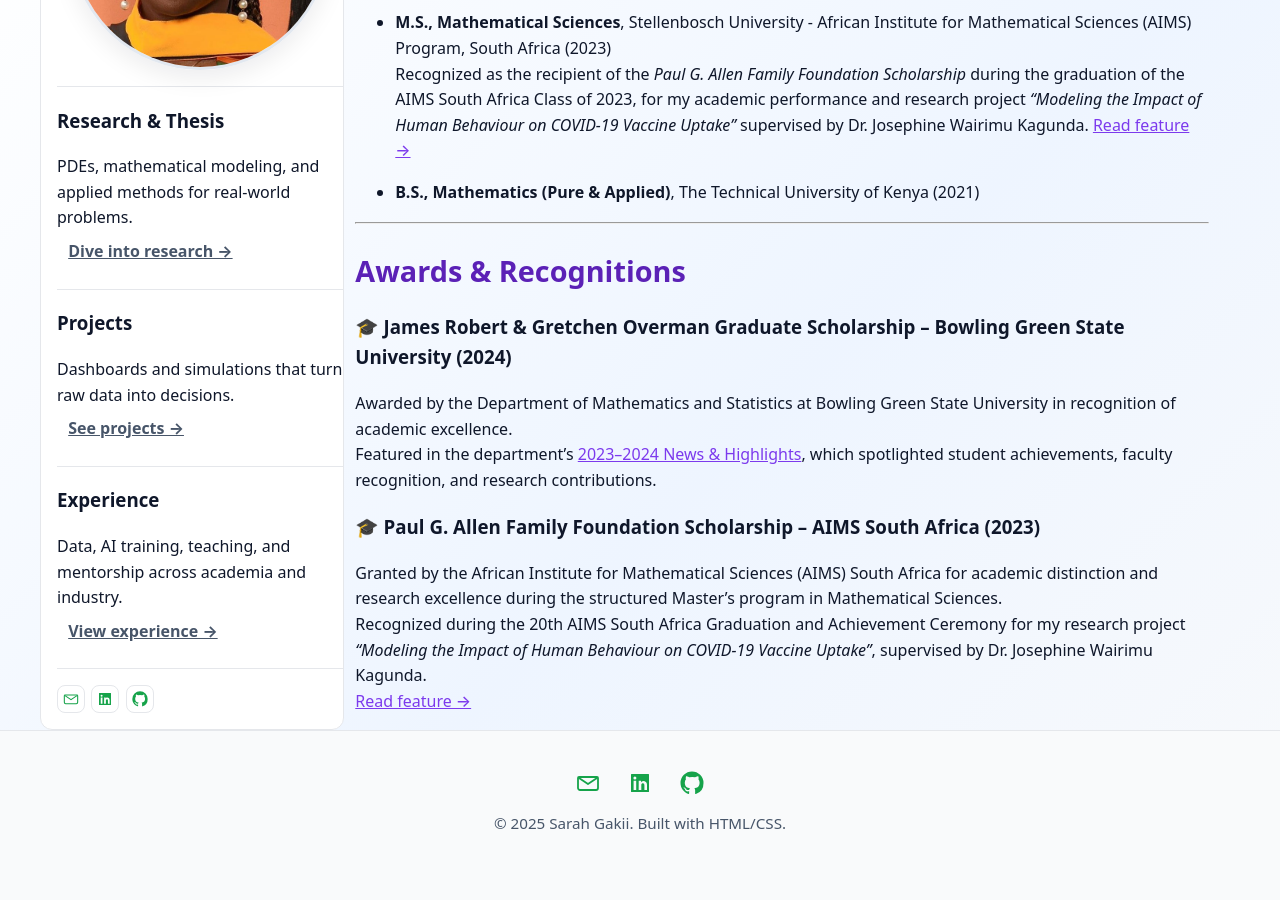
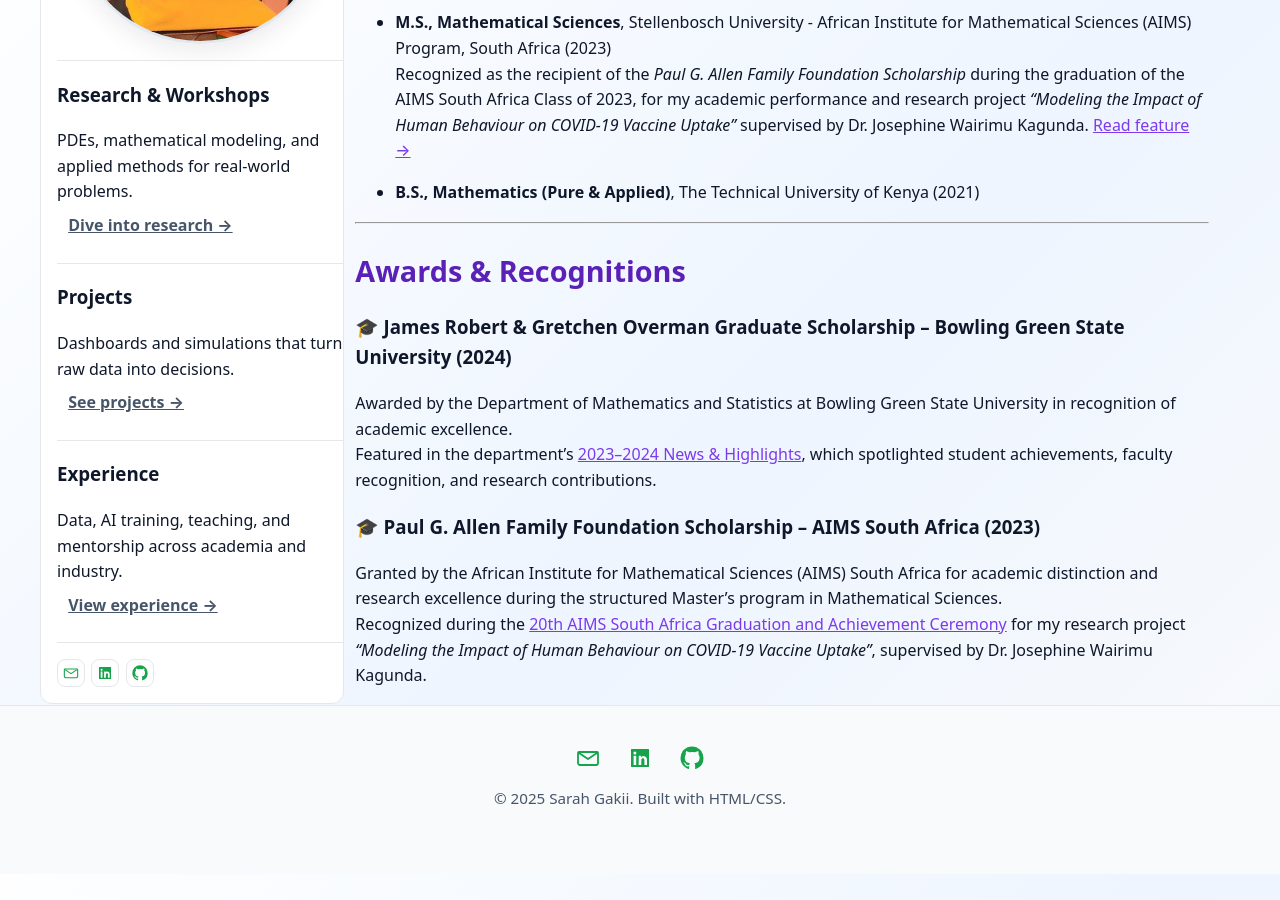
Before and after one commit to SARAH-GAKII/sarah-gakii.github.io, a Jekyll site: the page built from index.md, in a window 1280 px wide and 900 px high, scrolled down 1027 px. Built offline with Jekyll 4.4.1, drawn with Linux system fonts in a browser that asks for light colours.

Commit message:
Update headings and scholarship details in index.md

```diff
--- a/index.md
+++ b/index.md
@@ -14,7 +14,7 @@
     <hr style="border:none; border-top:1px solid #e5e7eb; margin:.75rem 0 1rem;">
 
     <!-- What I do (HTML headings + paragraphs = no markdown parsing needed) -->
-    <h3>Research &amp; Thesis</h3>
+    <h3>Research &amp; Workshops</h3>
     <p>PDEs, mathematical modeling, and applied methods for real-world problems.<br>
       <a href="{{ '/research' | relative_url }}"><strong>Dive into research →</strong></a>
     </p>
@@ -107,8 +107,8 @@
 
 ### 🎓 Paul G. Allen Family Foundation Scholarship – AIMS South Africa (2023)
 Granted by the African Institute for Mathematical Sciences (AIMS) South Africa for academic distinction and research excellence during the structured Master’s program in Mathematical Sciences.
-Recognized during the 20th AIMS South Africa Graduation and Achievement Ceremony for my research project *“Modeling the Impact of Human Behaviour on COVID-19 Vaccine Uptake”*, supervised by Dr. Josephine Wairimu Kagunda.
-[Read feature →](https://aims.ac.za/2023/07/03/aims-south-africa-hosts-its-20th-graduation-and-recognition-of-achievement-ceremony/)
+Recognized during the [20th AIMS South Africa Graduation and Achievement Ceremony](https://aims.ac.za/2023/07/03/aims-south-africa-hosts-its-20th-graduation-and-recognition-of-achievement-ceremony/) for my research project *“Modeling the Impact of Human Behaviour on COVID-19 Vaccine Uptake”*, supervised by Dr. Josephine Wairimu Kagunda.
+
 
 
     {% endcapture %}
```
Also changed, not shown: other parts of index.md (+1 -1 lines).
